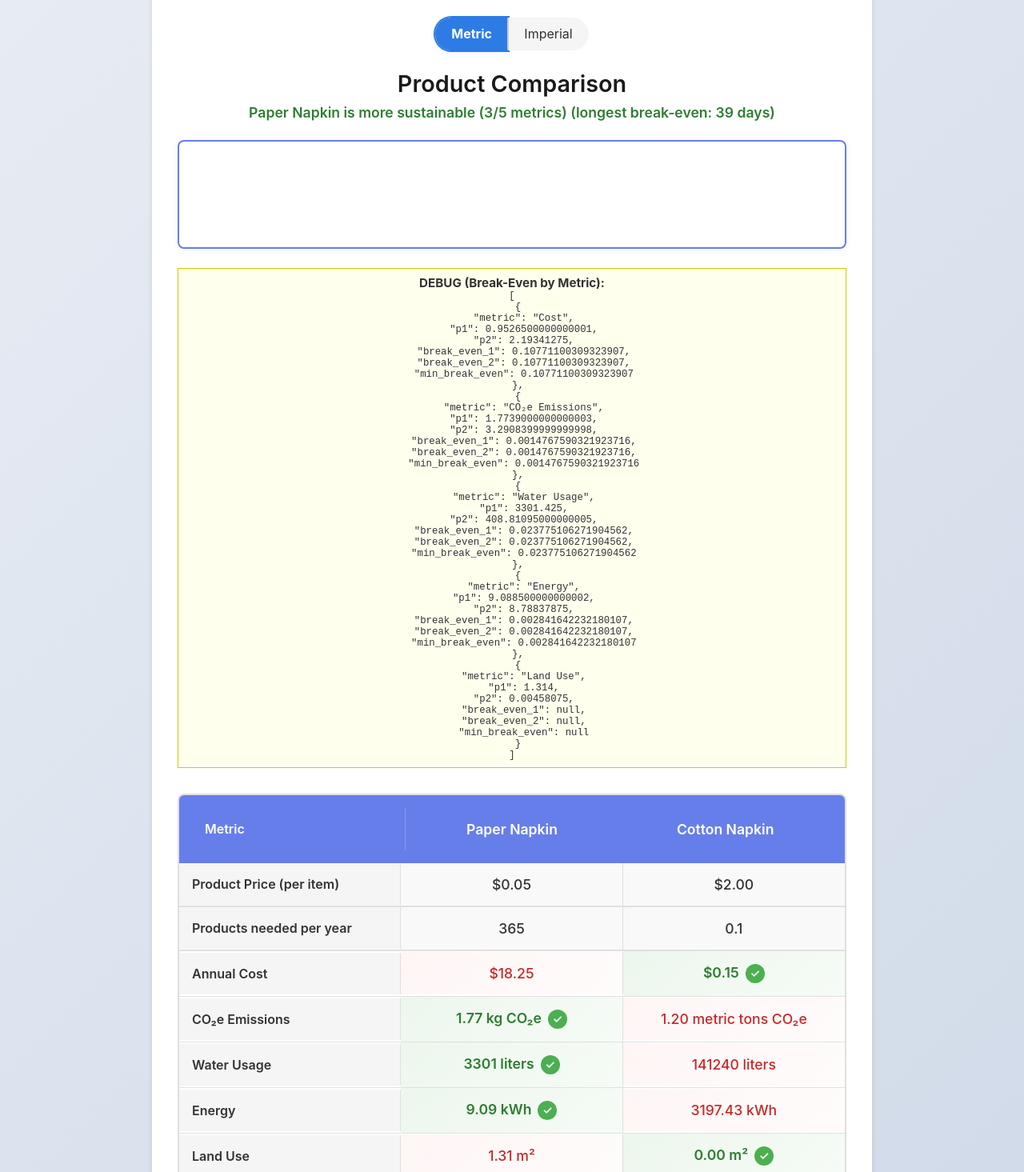
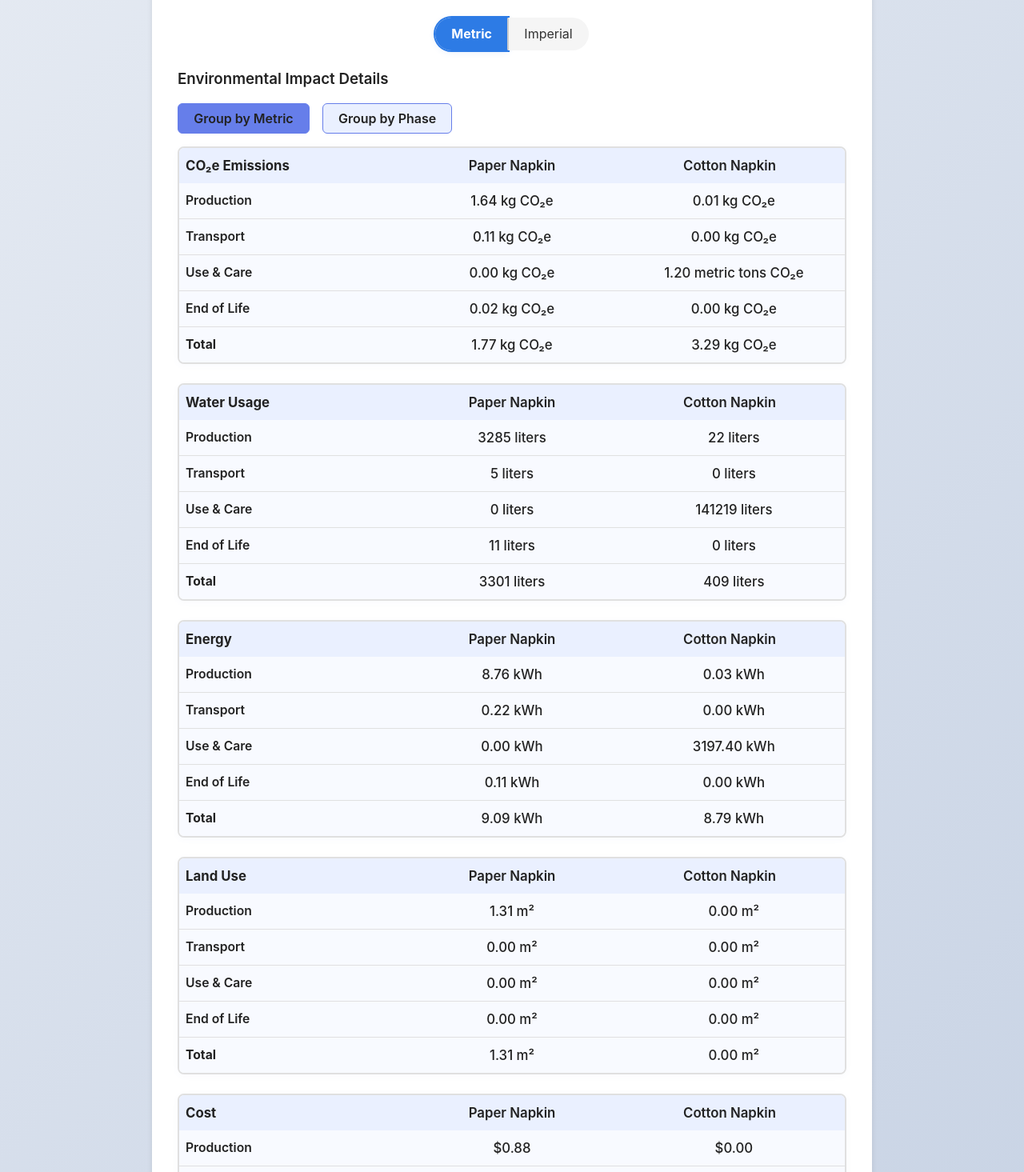
Before and after one commit to dylanpavelko/the_full_price_frameworks, a React (Vite) app in the folder frontend/: page /posts/paper-vs-cotton-napkins in a window 1280 px wide. Shown: the part 1905-3370 px from the top of the page at 80% size. Built offline with nearby package versions, Linux system fonts and the light colour scheme.

Commit message:
group by phase working

```diff
--- a/frontend/src/components/ComparisonView.jsx
+++ b/frontend/src/components/ComparisonView.jsx
@@ -22,8 +22,8 @@ import { compareProducts, getItemsPerYear, getAnnualImpactByPhase } from '../uti
 import './ComparisonView.css';
 
 export function ComparisonView({ product1, product2 }) {
-  // Toggle between sum and phase breakdown view
-  const [showPhase, setShowPhase] = useState(true);
+  // Toggle between grouping by phase or by metric
+  const [groupByPhase, setGroupByPhase] = useState(false);
   // Toggle between metric and imperial units
   const [useImperial, setUseImperial] = useState(false);
   if (!product1 || !product2) {
@@ -258,7 +258,7 @@ export function ComparisonView({ product1, product2 }) {
     );
   };
 
-  // Render a side-by-side table for a metric, either as sum or by phase
+  // Render a side-by-side table for a metric, grouped by phase (rows = phases, columns = products), with total row at bottom
   const renderMetricTable = (label, impactKey, formatFn, breakdown, sumKey) => {
     const phases = [
       { key: 'production', label: 'Production' },
@@ -273,8 +273,7 @@ export function ComparisonView({ product1, product2 }) {
           <div className="comparison__phase-table-product">{product1.name}</div>
           <div className="comparison__phase-table-product">{product2.name}</div>
         </div>
-        {showPhase
-          ? phases.map(phase => (
+        {phases.map(phase => (
           <div className="comparison__phase-table-row" key={phase.key}>
             <div className="comparison__phase-table-phase">{phase.label}</div>
             <div className="comparison__phase-table-value">
@@ -288,10 +287,10 @@ export function ComparisonView({ product1, product2 }) {
                 : '0'}
             </div>
           </div>
-            ))
-          : (
+        ))}
+        {/* Total row at the bottom */}
         <div className="comparison__phase-table-row" key="sum">
-                <div className="comparison__phase-table-phase">Total</div>
+          <div className="comparison__phase-table-phase"><strong>Total</strong></div>
           <div className="comparison__phase-table-value">
             {formatFn(product1.impacts[sumKey])}
           </div>
@@ -299,14 +298,52 @@ export function ComparisonView({ product1, product2 }) {
             {formatFn(product2.impacts[sumKey])}
           </div>
         </div>
-            )}
+      </div>
+    );
+  };
+
+  // Render a table for a phase, grouped by metric (rows = metrics, columns = products), with total row at bottom
+  const renderPhaseTable = (phaseKey, phaseLabel) => {
+    const metrics = [
+      { key: 'greenhouse_gas_kg', label: 'CO₂e Emissions', format: formatters.ghg },
+      { key: 'water_liters', label: 'Water Usage', format: formatters.water },
+      { key: 'energy_kwh', label: 'Energy', format: formatters.energy },
+      { key: 'land_m2', label: 'Land Use', format: formatters.land },
+      { key: 'cost_usd', label: 'Cost', format: formatters.cost },
+    ];
+    // Helper to get phase value for a product and metric
+    const getVal = (product, metric) => {
+      if (!product.impacts_by_phase || !product.impacts_by_phase[phaseKey]) return 0;
+      return product.impacts_by_phase[phaseKey][metric] || 0;
+    };
+    return (
+      <div className="comparison__phase-table" key={phaseKey}>
+        <div className="comparison__phase-table-header-row">
+          <div className="comparison__phase-table-label">{phaseLabel}</div>
+          <div className="comparison__phase-table-product">{product1.name}</div>
+          <div className="comparison__phase-table-product">{product2.name}</div>
+        </div>
+        {metrics.map(metric => (
+          <div className="comparison__phase-table-row" key={metric.key}>
+            <div className="comparison__phase-table-phase">{metric.label}</div>
+            <div className="comparison__phase-table-value">
+              {metric.format(getVal(product1, metric.key))}
+            </div>
+            <div className="comparison__phase-table-value">
+              {metric.format(getVal(product2, metric.key))}
+            </div>
+          </div>
+        ))}
+        {/* No total row for phase tables (group by phase) */}
       </div>
     );
   };
   // (end of helpers, main return block should follow)
 
   return (
+
     <div className="comparison">
+      {/* Header, break-even, debug */}
       <div className="comparison__header">
         <h2>Product Comparison</h2>
         <p className="comparison__winner-text">
@@ -428,98 +465,25 @@ export function ComparisonView({ product1, product2 }) {
         </div>
       </div>
 
-
-      <div className="comparison__header">
-        <h2>Product Comparison</h2>
-        <p className="comparison__winner-text">
-          {wins.product1 > wins.product2
-            ? `${product1.name} is more sustainable (${wins.product1}/${Object.keys(comparisons).length} metrics)${breakEvenText}`
-            : wins.product2 > wins.product1
-            ? `${product2.name} is more sustainable (${wins.product2}/${Object.keys(comparisons).length} metrics)${breakEvenText}`
-            : `It's a tie - both products have pros and cons${breakEvenText}`}
-        </p>
-        {breakEvenDisplay.length > 0 && (
-          <div className="comparison__breakeven-section">
-            <strong>Time to Break-Even by Metric:</strong>
-            {breakEvenDisplay}
-          </div>
-        )}
-        {/* DEBUG: Show raw break-even calculation for all metrics */}
-        <div style={{background:'#ffe',color:'#333',padding:'0.5rem',margin:'1rem 0',fontSize:'0.95em',border:'1px solid #cc0'}}>
-          <strong>DEBUG (Break-Even by Metric):</strong>
-          <pre style={{margin:0}}>{JSON.stringify(debugBreakEvens, null, 2)}</pre>
-        </div>
-      </div>
-
-      {/* SUMMARY TABLE */}
-      <div className="comparison__table">
-        <div className="comparison__header-row">
-          <div className="comparison__metric-label">Metric</div>
-          <div className="comparison__product-name">{product1.name}</div>
-          <div className="comparison__product-name">{product2.name}</div>
-        </div>
-
-        {/* Product Price (per item) */}
-        <div className="comparison__metric-row comparison__metric-row--info" key="product-price">
-          <div className="comparison__metric-label">Product Price (per item)</div>
-          <div className="comparison__metric-value">
-            {formatCurrency(product1.purchase_price_usd)}
-          </div>
-          <div className="comparison__metric-value">
-            {formatCurrency(product2.purchase_price_usd)}
-          </div>
-        </div>
-
-        {/* Items needed per year */}
-        <div className="comparison__metric-row comparison__metric-row--info" key="items-per-year">
-          <div className="comparison__metric-label">Products needed per year</div>
-          <div className="comparison__metric-value">
-            {(() => {
-              try {
-                const val1 = (product1?.uses_per_year || 0) / (product1?.average_lifespan_uses || 1);
-                return val1 >= 1 ? Math.round(val1) : val1.toFixed(1);
-              } catch (e) {
-                return 'N/A';
-              }
-            })()}
-          </div>
-          <div className="comparison__metric-value">
-            {(() => {
-              try {
-                const val2 = (product2?.uses_per_year || 0) / (product2?.average_lifespan_uses || 1);
-                return val2 >= 1 ? Math.round(val2) : val2.toFixed(1);
-              } catch (e) {
-                return 'N/A';
-              }
-            })()}
-          </div>
-        </div>
-
-        {/* Annual Cost (normalized by usage) */}
-        {renderMetricRow('Annual Cost', comparisons.cost, formatters.cost)}
-        {renderMetricRow('CO₂e Emissions', comparisons.ghg, formatters.ghg)}
-        {renderMetricRow('Water Usage', comparisons.water, formatters.water)}
-        {renderMetricRow('Energy', comparisons.energy, formatters.energy)}
-        {renderMetricRow('Land Use', comparisons.land, formatters.land)}
-      </div>
-
       {/* PHASE BREAKDOWNS */}
       <div className="comparison__phase-section">
         <h3>Environmental Impact Details</h3>
         <div className="comparison__phase-toggle-row">
           <button
-            className={showPhase ? 'comparison__phase-toggle active' : 'comparison__phase-toggle'}
-            onClick={() => setShowPhase(true)}
+            className={!groupByPhase ? 'comparison__phase-toggle active' : 'comparison__phase-toggle'}
+            onClick={() => setGroupByPhase(false)}
           >
-            Breakdown by Phase
+            Group by Metric
           </button>
           <button
-            className={!showPhase ? 'comparison__phase-toggle active' : 'comparison__phase-toggle'}
-            onClick={() => setShowPhase(false)}
+            className={groupByPhase ? 'comparison__phase-toggle active' : 'comparison__phase-toggle'}
+            onClick={() => setGroupByPhase(true)}
           >
-            Show Totals Only
+            Group by Phase
           </button>
         </div>
+        {!groupByPhase ? (
+          <>
             {renderMetricTable('CO₂e Emissions', 'greenhouse_gas_kg', formatters.ghg, phaseBreakdowns.ghg, 'greenhouse_gas_kg')}
             {renderMetricTable('Water Usage', 'water_liters', formatters.water, phaseBreakdowns.water, 'water_liters')}
             {renderMetricTable('Energy', 'energy_kwh', formatters.energy, phaseBreakdowns.energy, 'energy_kwh')}
@@ -531,6 +495,15 @@ export function ComparisonView({ product1, product2 }) {
               product1: getAnnualImpactByPhase(product1, 'cost_usd'),
               product2: getAnnualImpactByPhase(product2, 'cost_usd'),
             }, 'cost_usd')}
+          </>
+        ) : (
+          <>
+            {renderPhaseTable('production', 'Production')}
+            {renderPhaseTable('transport', 'Transport')}
+            {renderPhaseTable('use', 'Use & Care')}
+            {renderPhaseTable('end_of_life', 'End of Life')}
+          </>
+        )}
       </div>
 
       <div className="comparison__footer">
```
Lines whose indentation alone changed are shown as unchanged.
